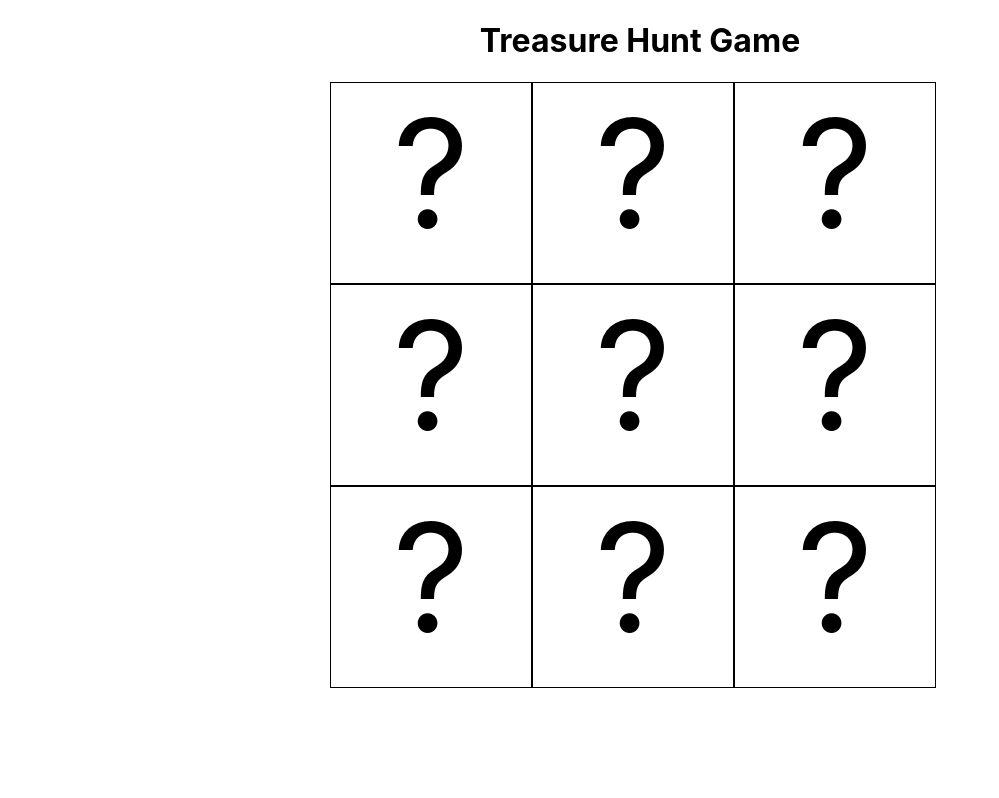
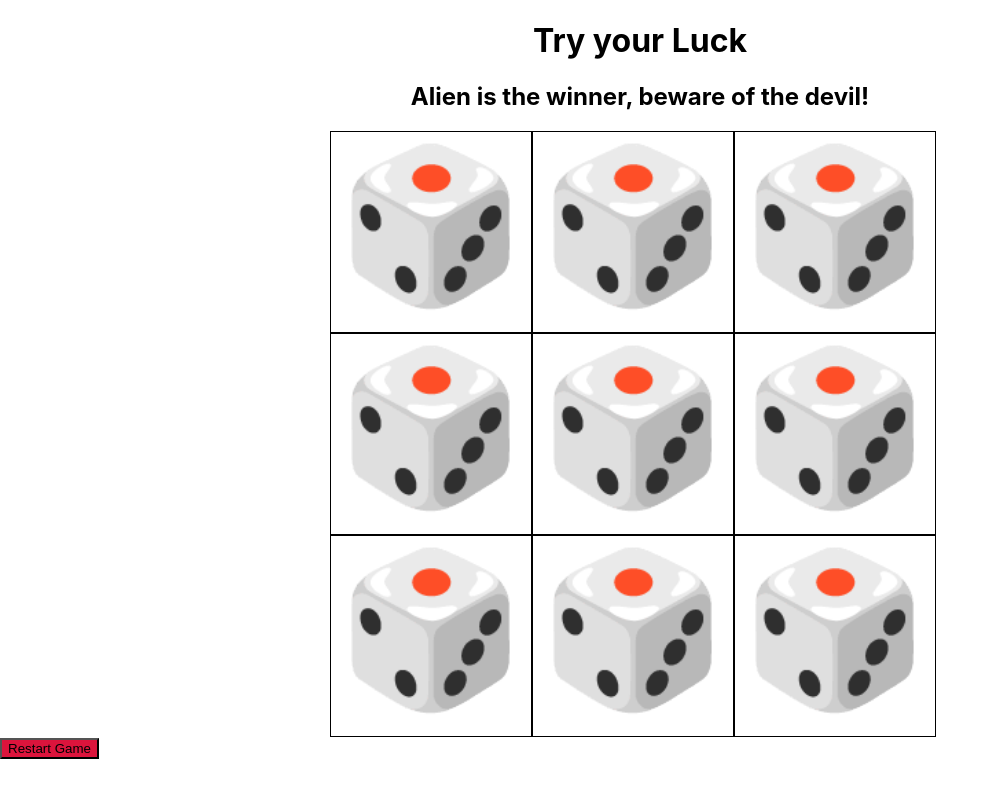
Before and after one commit to learn-academy-2023-golf/treasurehunt-R1que007, a React (Create React App) app: page / in a window 1280 px wide. Shown: the whole page, without its empty margins (0-999 px from the left). Built offline with nearby package versions, Linux system fonts and the light colour scheme.

Commit message:
Added button to reset game

```diff
--- a/src/App.css
+++ b/src/App.css
@@ -1,7 +1,9 @@
 h1 {
   text-align: center;
 }
-
+h2 {
+  text-align: center;
+}
 .square {
   height: 200px;
   width: 200px;
@@ -16,3 +18,8 @@ h1 {
   margin: auto;
 
 }
+button{
+  flex-wrap: auto;
+  margin: auto;
+  background-color:crimson;
+}
--- a/src/App.js
+++ b/src/App.js
@@ -4,15 +4,15 @@ import "./App.css"
 
 const App = () => {
   const [board, setBoard] = useState([
-    "?",
-    "?",
-    "?",
-    "?",
-    "?",
-    "?",
-    "?",
-    "?",
-    "?"
+    "🎲",
+    "🎲",
+    "🎲",
+    "🎲",
+    "🎲",
+    "🎲",
+    "🎲",
+    "🎲",
+    "🎲"
   ])
   const [treasureLocation, setTreasureLocation] = useState(Math.floor(Math.random() * board.length))
 
@@ -23,7 +23,7 @@ const App = () => {
 
   const handleGamePlay = (index) => {
    // alert(index)
-let updatedBoard = [...board]
+  let updatedBoard = [...board]
    updatedBoard[index] = "🤡"
    setBoard(updatedBoard)
    if(treasureLocation === index){
@@ -33,11 +33,24 @@ let updatedBoard = [...board]
     updatedBoard[index] = "👹"
    setBoard(updatedBoard)
    }
+  }
+  const handleOnClick = () => {
+    //console.log("restart game")
+    //resets the emojis
+    const newBoard = Array(board.length).fill("🎲")
+    setBoard(newBoard)
+    // Randomize the treasure and bomb locations
+    const newTreasureLocation = Math.floor(Math.random() * newBoard.length)
+    const newbombLocation = Math.floor(Math.random() * newBoard.length)
+    setTreasureLocation(newTreasureLocation)
+    setBombLocation(newbombLocation)
 
   }
+
   return (
     <>
-      <h1>Treasure Hunt Game</h1>
+      <h1>Try your Luck</h1>
+      <h2>Alien is the winner, beware of the devil!</h2>
       <div className="gameboard">
       {board.map((value, index) => {
         return(
@@ -50,6 +63,7 @@ let updatedBoard = [...board]
         )
       })}
       </div>
+      <button onClick={handleOnClick}>Restart Game</button>
     </>
   )
 }
```
